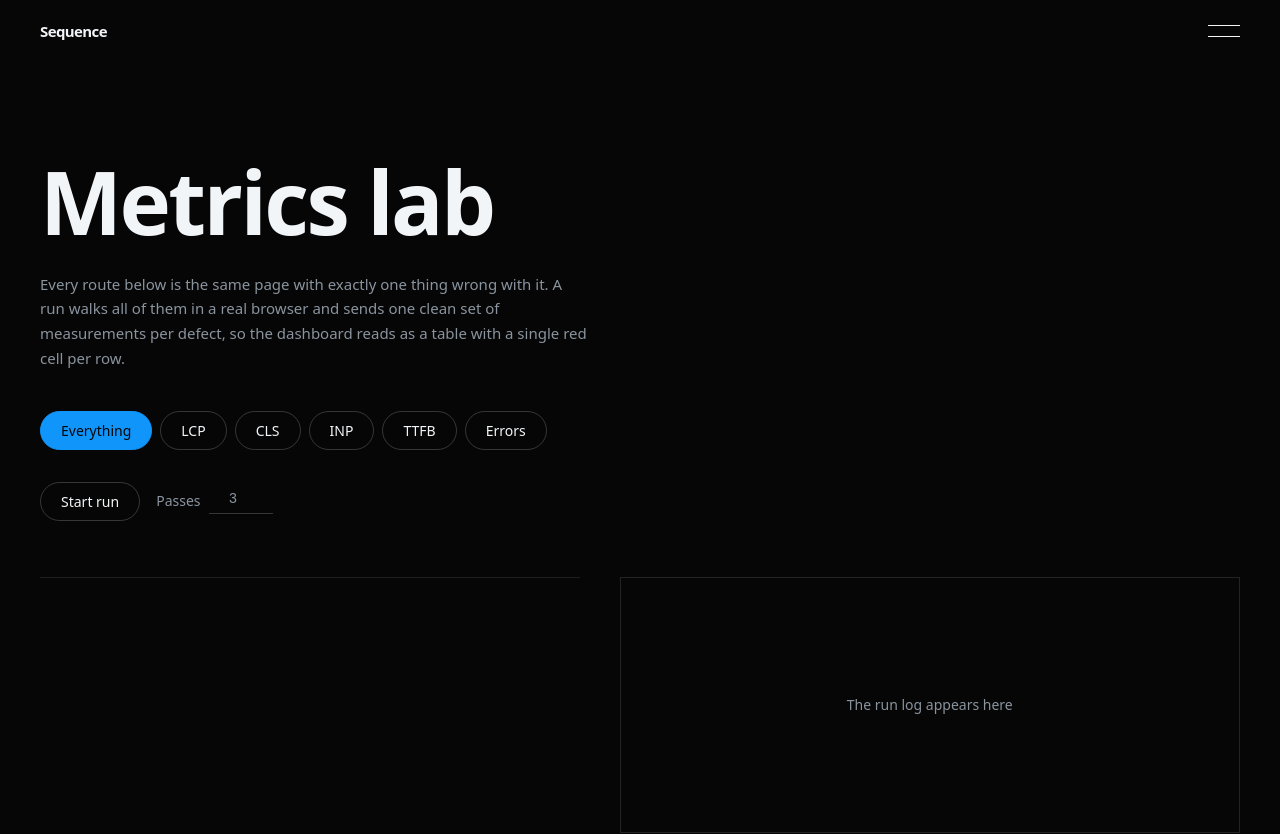
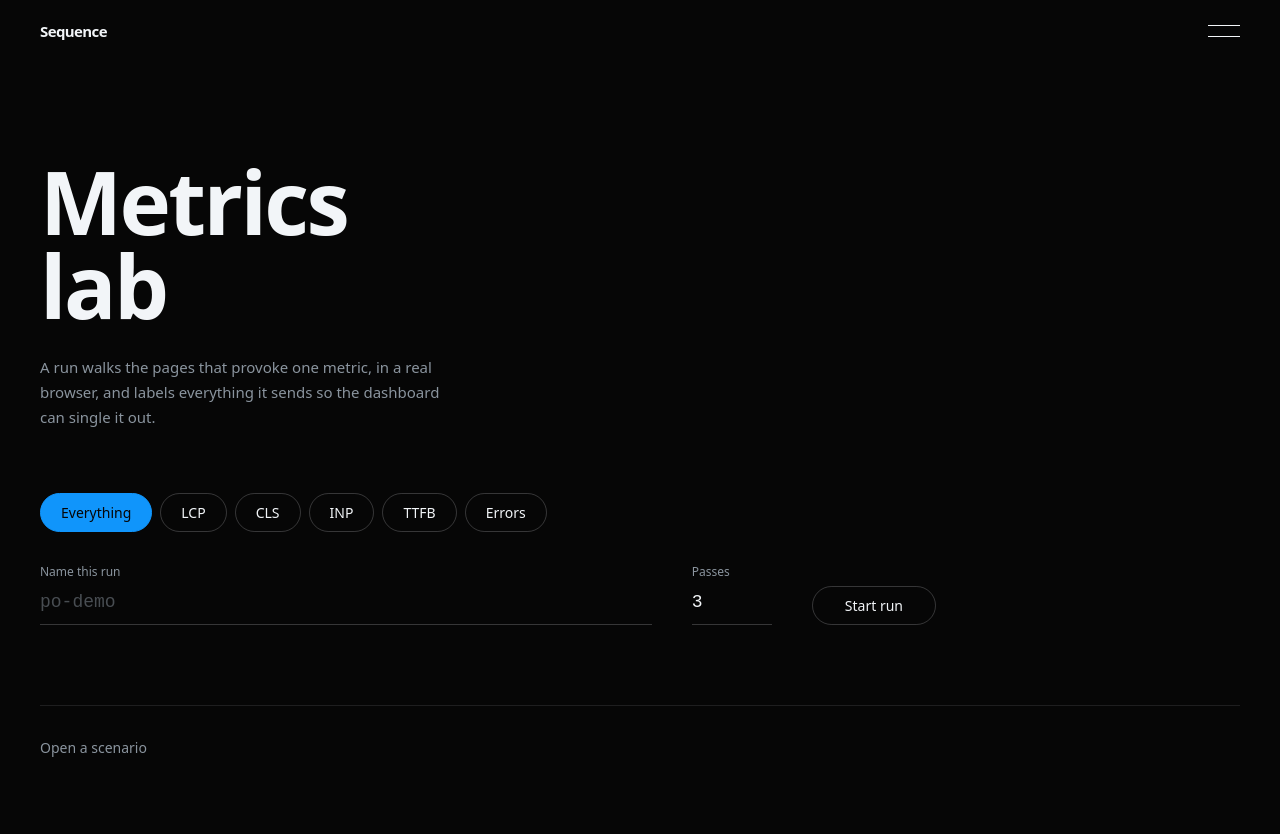
Before and after one commit to dtekeDW/faro-poc, a Nuxt app: page /lab in a window 1280 px wide. Shown: the top 834 px of the page. Built offline with nearby package versions, Linux system fonts and the light colour scheme.

Commit message:
feat(lab): named runs, structured progress, drop duplicated explanations

```diff
--- a/app/pages/lab.vue
+++ b/app/pages/lab.vue
@@ -9,11 +9,6 @@ interface SeedJob {
   exitCode: number | null
 }
 
-/**
- * Targeted runs. Each one touches only the pages that provoke the metric it is
- * named after, plus the control — so everything it sends answers one question,
- * and `run=inp-…` becomes a dashboard filter rather than just a timestamp.
- */
 const targets = [
   { id: 'all', label: 'Everything' },
   { id: 'lcp', label: 'LCP' },
@@ -25,35 +20,29 @@ const targets = [
 
 const target = ref('all')
 const passes = ref(3)
+const name = ref('')
+
 const runId = ref<string | null>(null)
 const job = ref<SeedJob | null>(null)
 const isStarting = ref(false)
 const error = ref<string | null>(null)
 
-const config = useRuntimeConfig().public.faro
-const dashboardUrl = computed(() => config.dashboardUrl || '')
+const dashboardUrl = computed(() => useRuntimeConfig().public.faro.dashboardUrl || '')
 
 let poll: ReturnType<typeof setInterval> | null = null
 
-/**
- * Drives the run through Playwright on the server rather than through an
- * iframe in this page. The iframe version registered the page loads but lost
- * the measurements: web-vitals reports LCP, CLS and INP when a page is hidden
- * or unloaded, and swapping an iframe's src does not deliver those signals
- * reliably. A real top-level navigation does — and Playwright's input is
- * trusted, which is the only way INP can be produced without a human clicking.
- */
 async function start() {
   if (isStarting.value || job.value?.isRunning)
     return
 
   isStarting.value = true
   error.value = null
+  job.value = null
 
   try {
     const started = await $fetch<{ runId: string }>('/api/seed', {
       method: 'POST',
-      body: { passes: passes.value, target: target.value },
+      body: { passes: passes.value, target: target.value, name: name.value },
     })
 
     runId.value = started.runId
@@ -81,9 +70,9 @@ function watchJob(id: string) {
       }
     }
     catch {
-      // The run may not be registered for a beat; the next tick retries.
+      // Not registered for a beat; the next tick retries.
     }
-  }, 1000)
+  }, 900)
 }
 
 onBeforeUnmount(() => {
@@ -91,34 +80,72 @@ onBeforeUnmount(() => {
     clearInterval(poll)
 })
 
-const completed = computed(() =>
-  (job.value?.lines ?? []).filter(line => / ok$/.test(line)).length,
-)
+/**
+ * Turns the seeder's stdout into rows.
+ *
+ * Raw console output makes a reader parse a log while a demo is running. The
+ * lines are structured — `pass 2  inp severe  ok` — so they can be read back
+ * into the shape they always had.
+ */
+const steps = computed(() => {
+  const rows = []
 
-/** Step count depends on the target, so it is read from the run's own log. */
-const expected = computed(() => {
+  for (const line of job.value?.lines ?? []) {
+    if (!line.startsWith('pass '))
+      continue
+
+    // Parsed by hand rather than by pattern: a regex spanning the label
+    // between two runs of whitespace backtracks badly on adversarial input,
+    // and this format is simple enough not to need one.
+    const rest = line.slice(5).trimStart()
+    const boundary = rest.indexOf(' ')
+    if (boundary < 0)
+      continue
+
+    const pass = Number(rest.slice(0, boundary))
+    if (!Number.isFinite(pass))
+      continue
+
+    const tail = rest.slice(boundary).trim()
+    const failed = tail.endsWith('failed') || tail.includes('failed:')
+    const label = tail
+      .replace(/\s+ok$/, '')
+      .replace(/\s+failed.*$/, '')
+      .trim()
+
+    rows.push({ pass, label, failed })
+  }
+
+  return rows.reverse()
+})
+
+const plan = computed(() => {
   const line = (job.value?.lines ?? []).find(entry => entry.includes('passes over'))
   const match = line?.match(/(\d+) passes over (\d+) steps/)
 
-  return match ? Number(match[1]) * Number(match[2]) : null
+  return match ? { passes: Number(match[1]), steps: Number(match[2]) } : null
 })
+
+const expected = computed(() => (plan.value ? plan.value.passes * plan.value.steps : null))
+const failures = computed(() => steps.value.filter(step => step.failed).length)
 </script>
 
 <template>
   <div class="section pt-32">
-    <header class="max-w-[60ch]">
+    <header class="max-w-[46ch]">
       <h1 class="type-section">
         <PerCharacterRise text="Metrics lab" />
       </h1>
       <p class="type-body mt-7 text-mute">
-        Every route below is the same page with exactly one thing wrong with it.
-        A run walks all of them in a real browser and sends one clean set of
-        measurements per defect, so the dashboard reads as a table with a single
-        red cell per row.
+        A run walks the pages that provoke one metric, in a real browser, and
+        labels everything it sends so the dashboard can single it out.
       </p>
     </header>
 
-    <div class="mt-10 flex flex-wrap gap-2">
+    <!-- Controls first, in the order they are used: what to run, what to call
+         it, how much of it, then go. -->
+    <div class="mt-16 max-w-4xl space-y-8">
+      <div class="flex flex-wrap gap-2">
         <button
           v-for="option in targets"
           :key="option.id"
@@ -132,99 +159,116 @@ const expected = computed(() => {
         </button>
       </div>
 
-    <div class="mt-8 flex flex-wrap items-center gap-4">
+      <div class="flex flex-wrap items-end gap-x-10 gap-y-6">
+        <label class="min-w-[16rem] flex-1">
+          <span class="block text-xs text-mute">Name this run</span>
+          <input
+            v-model="name"
+            type="text"
+            placeholder="po-demo"
+            :disabled="job?.isRunning"
+            class="type-data mt-2 w-full border-b border-chalk/20 bg-transparent pb-2 text-lg outline-none transition-colors placeholder:text-mute/50 focus:border-dodger"
+            @keydown.enter="start()"
+          >
+        </label>
+
+        <label>
+          <span class="block text-xs text-mute">Passes</span>
+          <input
+            v-model.number="passes"
+            type="number"
+            min="1"
+            max="30"
+            :disabled="job?.isRunning"
+            class="type-data mt-2 w-20 border-b border-chalk/20 bg-transparent pb-2 text-lg outline-none focus:border-dodger"
+          >
+        </label>
+
         <button
           type="button"
-        class="pill"
+          class="pill px-8"
           :disabled="isStarting || job?.isRunning"
           @click="start()"
         >
           {{ job?.isRunning ? 'Running…' : 'Start run' }}
         </button>
+      </div>
 
-      <label class="flex items-center gap-2 text-sm text-mute">
-        Passes
-        <input
-          v-model.number="passes"
-          type="number"
-          min="1"
-          max="30"
-          class="type-data w-16 border-b border-chalk/20 bg-transparent pb-1 text-center outline-none focus:border-dodger"
+      <p v-if="error" class="text-sm text-[#ff6b5e]">
+        {{ error }}
+      </p>
+    </div>
+
+    <!-- The run itself. Nothing else competes with it once it is going. -->
+    <div v-if="runId" class="rule mt-16 max-w-4xl pt-10">
+      <div class="flex flex-wrap items-baseline justify-between gap-x-8 gap-y-3">
+        <p class="type-data text-lg text-dodger">
+          run={{ runId }}
+        </p>
+        <p class="type-data text-sm text-mute">
+          {{ steps.length }}<template v-if="expected">
+            / {{ expected }}
+          </template>
+          <template v-if="failures">
+            · {{ failures }} failed
+          </template>
+        </p>
+      </div>
+
+      <!-- A bar rather than a number: progress is a shape, and a demo audience
+           reads a shape faster than a fraction. -->
+      <div v-if="expected" class="mt-5 h-px w-full bg-chalk/15">
+        <div
+          class="h-px bg-dodger transition-[width] duration-500 ease-[cubic-bezier(0.16,1,0.3,1)]"
+          :style="{ width: `${Math.min((steps.length / expected) * 100, 100)}%` }"
+        />
+      </div>
+
+      <ol v-if="steps.length" class="mt-8 max-h-[24rem] overflow-y-auto">
+        <li
+          v-for="(step, index) in steps"
+          :key="`${step.pass}-${step.label}-${index}`"
+          class="flex items-baseline justify-between gap-6 border-b border-chalk/10 py-3"
         >
-      </label>
+          <span class="text-sm">{{ step.label }}</span>
+          <span class="flex items-baseline gap-5">
+            <span class="type-data text-xs text-mute">pass {{ step.pass }}</span>
+            <span class="type-data text-xs" :class="step.failed ? 'text-[#ff6b5e]' : 'text-dodger'">
+              {{ step.failed ? 'failed' : 'sent' }}
+            </span>
+          </span>
+        </li>
+      </ol>
 
-      <span v-if="job" class="type-data text-sm text-mute">
-        {{ completed }}<template v-if="expected"> / {{ expected }}</template>
-      </span>
+      <p v-else class="mt-8 text-sm text-mute">
+        Starting the browser…
+      </p>
 
+      <p v-if="job && !job.isRunning" class="type-body mt-8 text-sm text-mute">
+        Finished. Signals reach Grafana within about a minute — filter on
+        <span class="type-data text-chalk">run={{ runId }}</span>.
         <a
           v-if="dashboardUrl"
           :href="dashboardUrl"
           target="_blank"
           rel="noopener"
-        class="link-wipe text-sm text-dodger"
-      >
-        Open the dashboard
-      </a>
+          class="link-wipe ml-2 text-dodger"
+        >Open the dashboard</a>
+      </p>
     </div>
 
-    <p v-if="runId" class="type-data mt-5 text-sm text-dodger">
-      {{ runId }}
-    </p>
-    <p v-if="runId" class="type-body mt-2 text-sm text-mute">
-      Every measurement from this run carries that label, so it can be told
-      apart from every other run in the dashboard.
-    </p>
-
-    <p v-if="error" class="mt-5 text-sm text-[#ff6b5e]">
-      {{ error }}
-    </p>
-
-    <div class="mt-14 grid gap-10 lg:grid-cols-[1fr_1.15fr]">
-      <ol class="rule border-t">
-        <li
+    <!-- The scenarios keep their explanations on their own pages, where there
+         is room for them. Here they only need to be reachable. -->
+    <nav class="rule mt-20 flex flex-wrap items-center gap-x-8 gap-y-3 pt-8 text-sm">
+      <span class="text-mute">Open a scenario</span>
+      <NuxtLink
         v-for="scenario in SCENARIOS"
         :key="scenario.id"
-          class="border-b border-chalk/10 py-6"
+        :to="scenario.id === 'healthy' ? '/' : `/${scenario.id}`"
+        class="link-wipe text-chalk"
       >
-          <div class="flex flex-wrap items-baseline gap-x-4 gap-y-1">
-            <span class="type-data text-xs text-dodger">
-              {{ scenario.metric === 'none' ? '—' : scenario.metric }}
-            </span>
-            <NuxtLink
-              :to="scenario.id === 'healthy' ? '/' : `/${scenario.id}`"
-              class="type-title link-wipe"
-            >
-              {{ scenario.label }}
+        {{ scenario.menuLabel }}
       </NuxtLink>
-          </div>
-          <p class="type-body mt-2 text-sm text-mute">
-            {{ scenario.cause }}
-          </p>
-          <p class="mt-1 text-sm text-chalk/70">
-            {{ scenario.effect }}
-          </p>
-        </li>
-      </ol>
-
-      <div>
-        <ol
-          v-if="job?.lines.length"
-          class="type-data max-h-[30rem] space-y-1 overflow-y-auto border border-chalk/12 p-5 text-xs text-mute"
-        >
-          <li v-for="(line, index) in [...job.lines].reverse()" :key="index">
-            {{ line }}
-          </li>
-        </ol>
-        <div v-else class="grid min-h-[16rem] place-items-center border border-chalk/12 text-sm text-mute">
-          The run log appears here
-        </div>
-
-        <p v-if="job && !job.isRunning" class="type-body mt-5 text-sm text-mute">
-          Finished. Signals reach Grafana within about a minute — filter on
-          <span class="type-data text-chalk">run={{ runId }}</span>.
-        </p>
-      </div>
-    </div>
+    </nav>
   </div>
 </template>
```
Also changed, not shown: 2 other files (tests, documents, lock files or other folders). Lines whose indentation alone changed are shown as unchanged.
